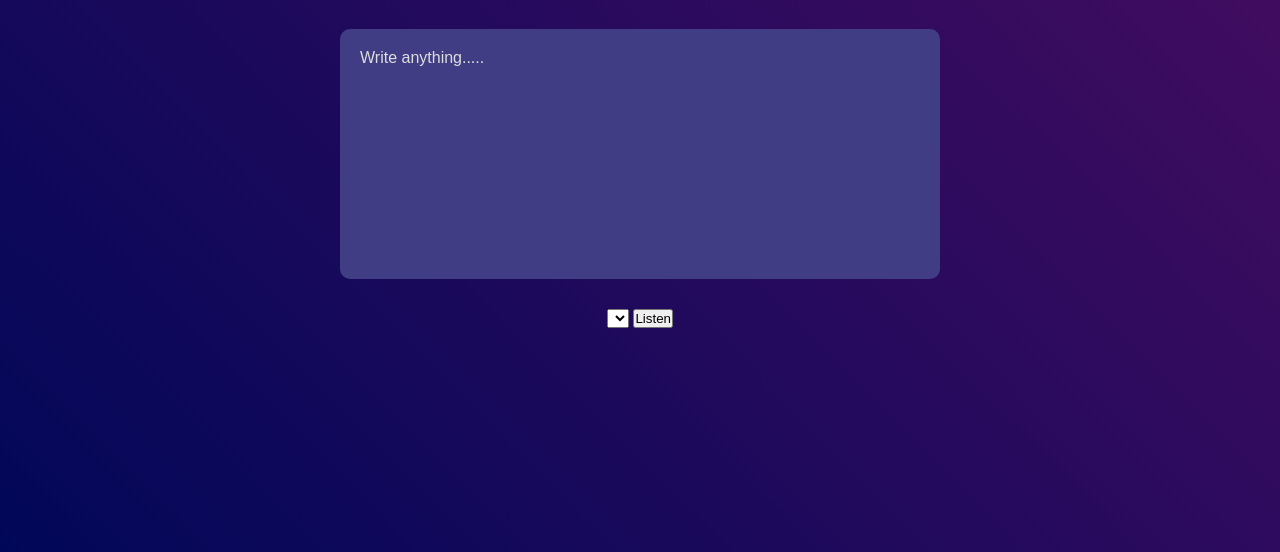
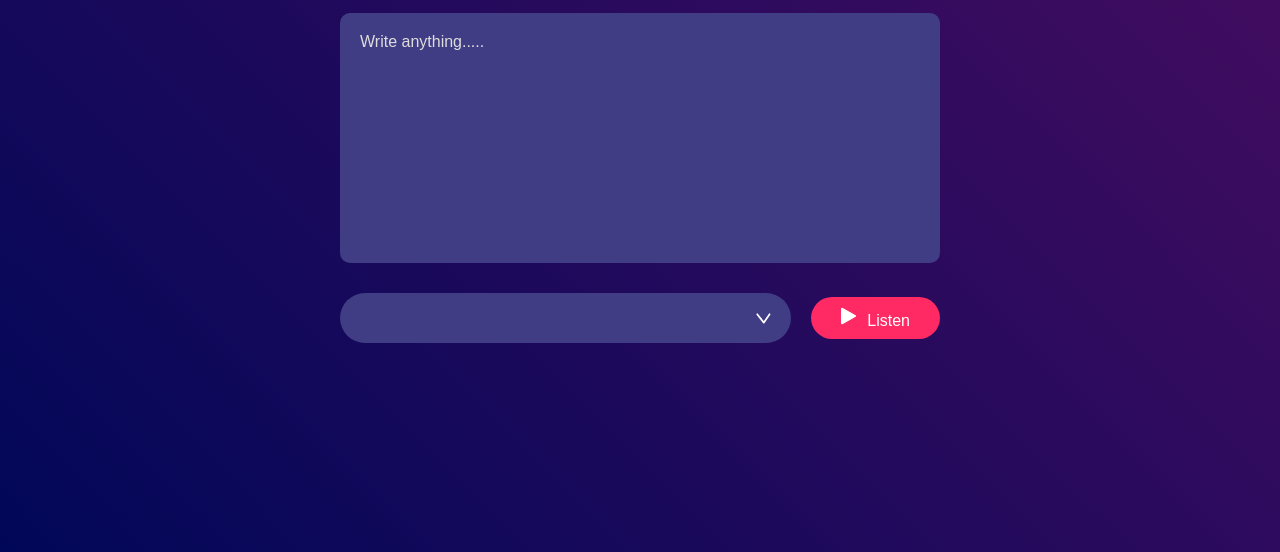
Before and after one commit to MenukaSankalpa/Project-27, a plain HTML site: page index.html in a window 1280 px wide. Shown: the part 248-800 px from the top of the page. Drawn offline with Linux system fonts and the light colour scheme.

Commit message:
improve class row is css and html

```diff
--- a/index.html
+++ b/index.html
@@ -12,7 +12,7 @@
         <textarea placeholder="Write anything....."></textarea>
         <div class="row">
             <select name="" id=""></select>
-            <button>Listen</button>
+            <button><img src="images/play.png">Listen</button>
         </div>
     </div>
 </body>
--- a/style.css
+++ b/style.css
@@ -40,3 +40,40 @@ textarea::placeholder{
     font-size: 16px;
     color: #ddd;
 }
+.row{
+    width: 600px;
+    display: flex;
+    align-items: center;
+    gap: 20px;
+}
+button{
+    background: #ff2963;
+    color: #fff;
+    font-size: 16px;
+    padding: 10px 30px;
+    border-radius: 35px;
+    border: 0;
+    outline: 0;
+    cursor: pointer;
+}
+button img{
+    width: 16px;
+    margin-right: 10px;
+
+}
+select{
+    flex: 1;
+    color: #fff;
+    background: #403d84;
+    height: 50px;
+    padding: 0 20px;
+    outline: 0;
+    border: 0;
+    border-radius: 35px;
+    appearance: none;
+    background-image: url(images/dropdown.png);
+    background-repeat: no-repeat;
+    background-size: 15px;
+    background-position-x: calc(100% - 20px);
+    background-position-y: 20px;
+}
```
